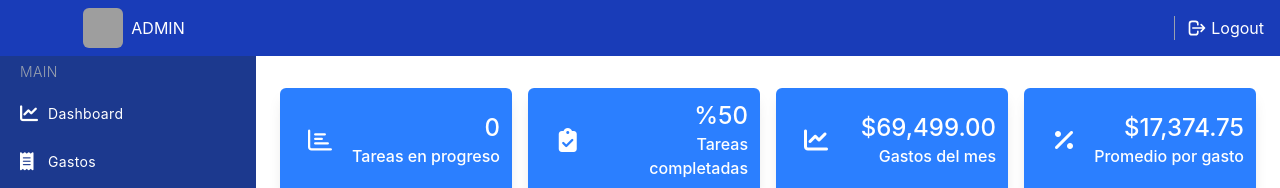
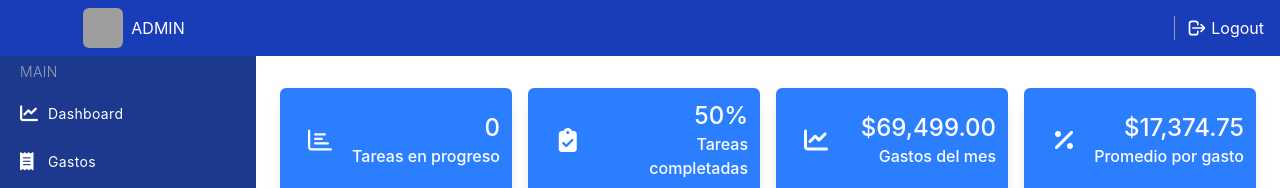
Before and after one commit to alexisg78/productivity-dashboard, an Angular app: page /dashboard/tasks in a window 1280 px wide. Shown: the top 188 px of the page. Built offline with nearby package versions, Linux system fonts and the light colour scheme; grey boxes are pictures that could not be loaded.

Commit message:
refactor(stat-card): fix percentage formatting order in completed tasks stat

```diff
--- a/src/app/features/dashboard/components/stats-cards/stat-card.html
+++ b/src/app/features/dashboard/components/stats-cards/stat-card.html
@@ -12,7 +12,7 @@
       <div class="text-right">
         <p class="text-2xl">
           @if (item.category === 'Task') {
-            {{ item.type === 'completedTasks' ? `%${item.value}` : item.value }}
+            {{ item.type === 'completedTasks' ? `${item.value}%` : item.value }}
           } @else {
             {{ item.value | currency }}
           }
```
